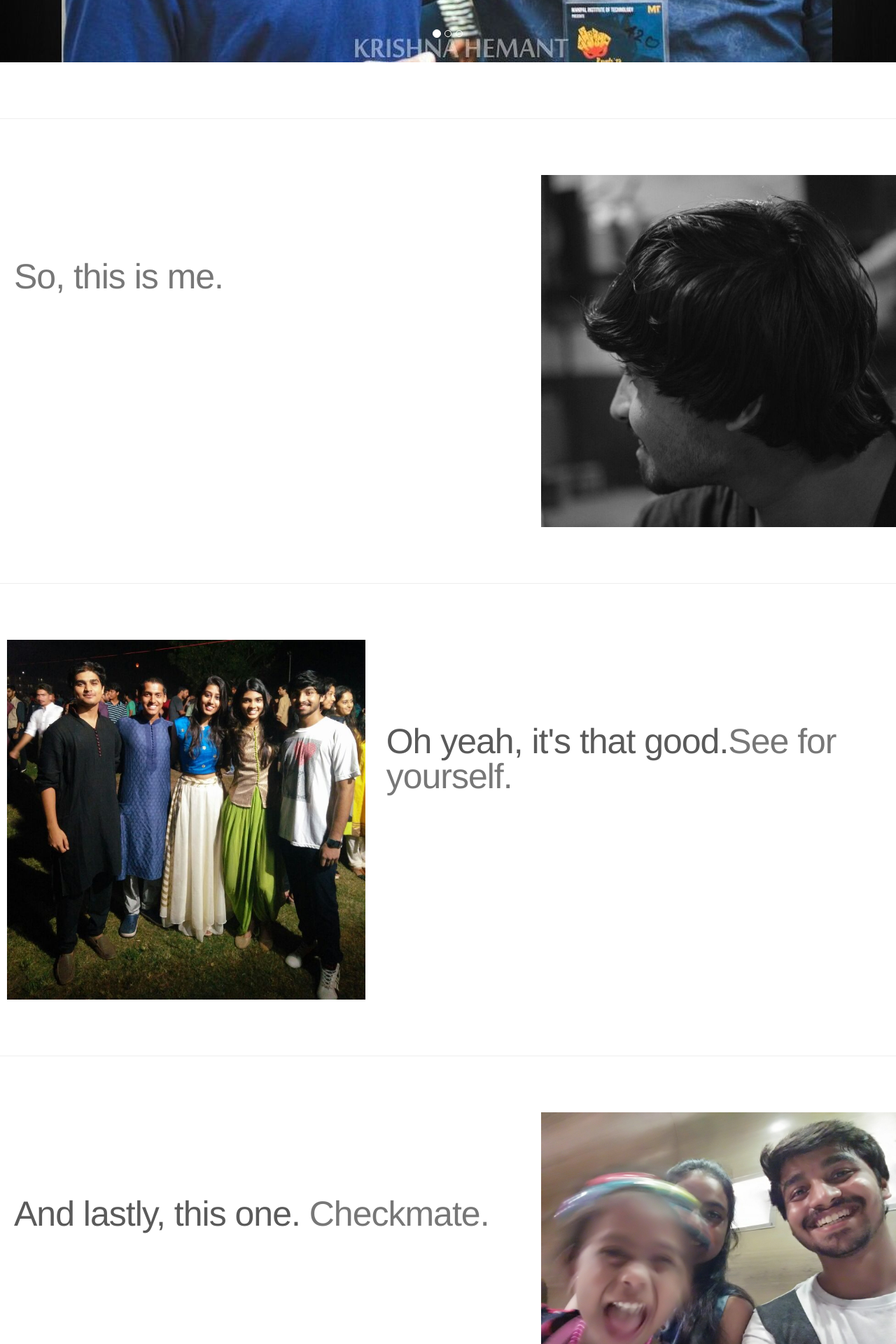
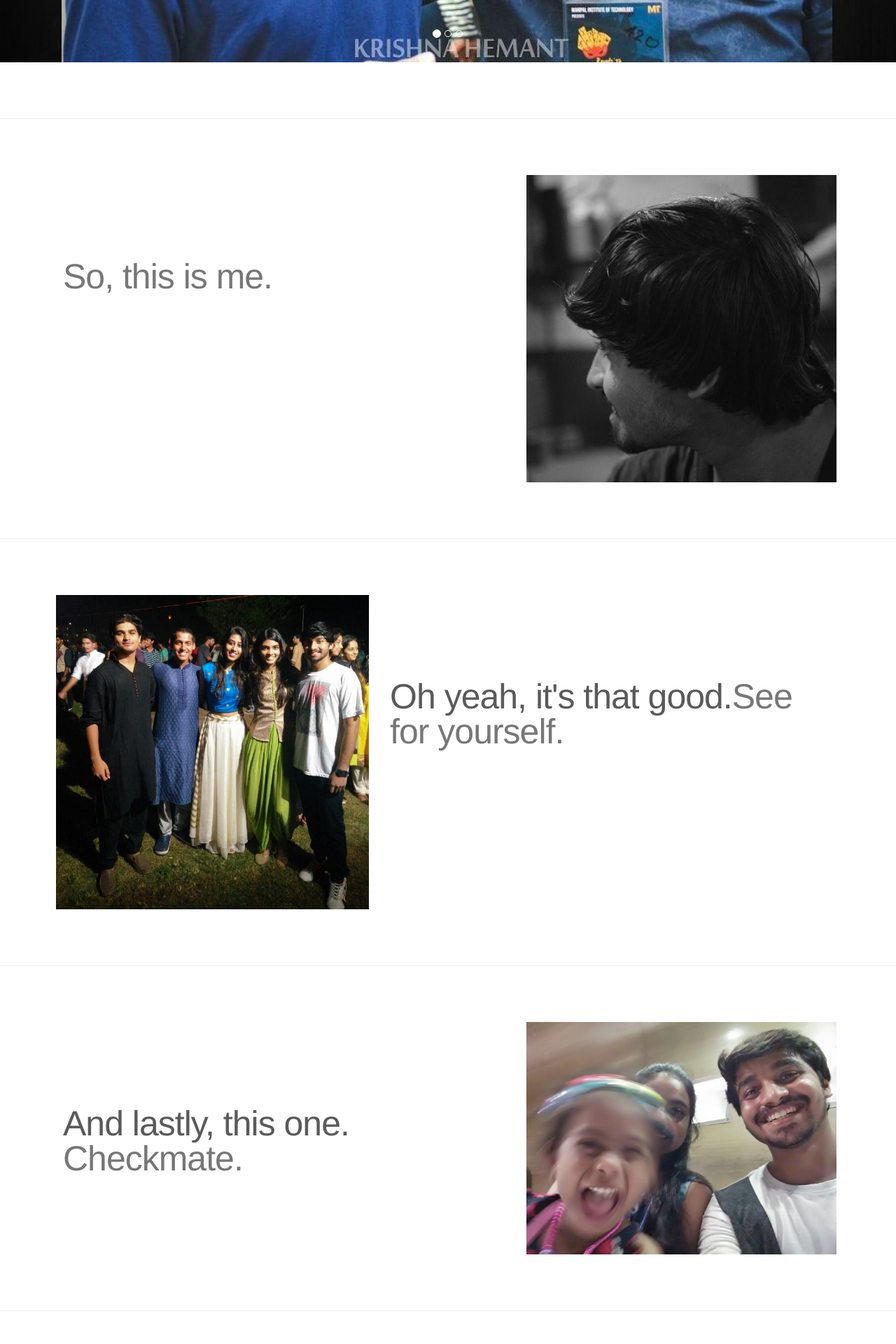
Before and after one commit to adityavis06/adityavis06.github.io, a Jekyll site: the page index.html, which Jekyll copies as it is, in a window 1280 px wide. Shown: the part 761-2681 px from the top of the page at 70% size. Built offline with Jekyll 4.4.1, drawn with Linux system fonts in a browser that asks for light colours; nearby versions of some CDN libraries; library files that are not in the unit come from our copies.

Commit message:
Update index.html

```diff
--- a/index.html
+++ b/index.html
@@ -128,7 +128,8 @@
 <!--       <hr class="featurette-divider"> -->
     <div class"container">
 <hr class="featurette-divider">
-      <div class="row featurette" style="padding-left:20px">
+
+      <div class="container" style="padding-left:20px">
         <div class="col-md-7">
           <h2 class="featurette-heading"><span class="text-muted">So, this is me.</span></h2>
           <p class="lead"></p>
@@ -140,7 +141,7 @@
 
       <hr class="featurette-divider">
 
-      <div class="row featurette" style="padding-left:10px">
+      <div class="container" style="padding-left:10px">
         <div class="col-md-7 col-md-push-5">
           <h2 class="featurette-heading">Oh yeah, it's that good.<span class="text-muted">See for yourself.</span></h2>
           <p class="lead"></p>
@@ -152,7 +153,7 @@
 
       <hr class="featurette-divider">
 
-      <div class="row featurette" style="padding-left:20px">
+      <div class="container" style="padding-left:20px">
         <div class="col-md-7">
           <h2 class="featurette-heading">And lastly, this one. <span class="text-muted">Checkmate.</span></h2>
           <p class="lead"></p>
```
